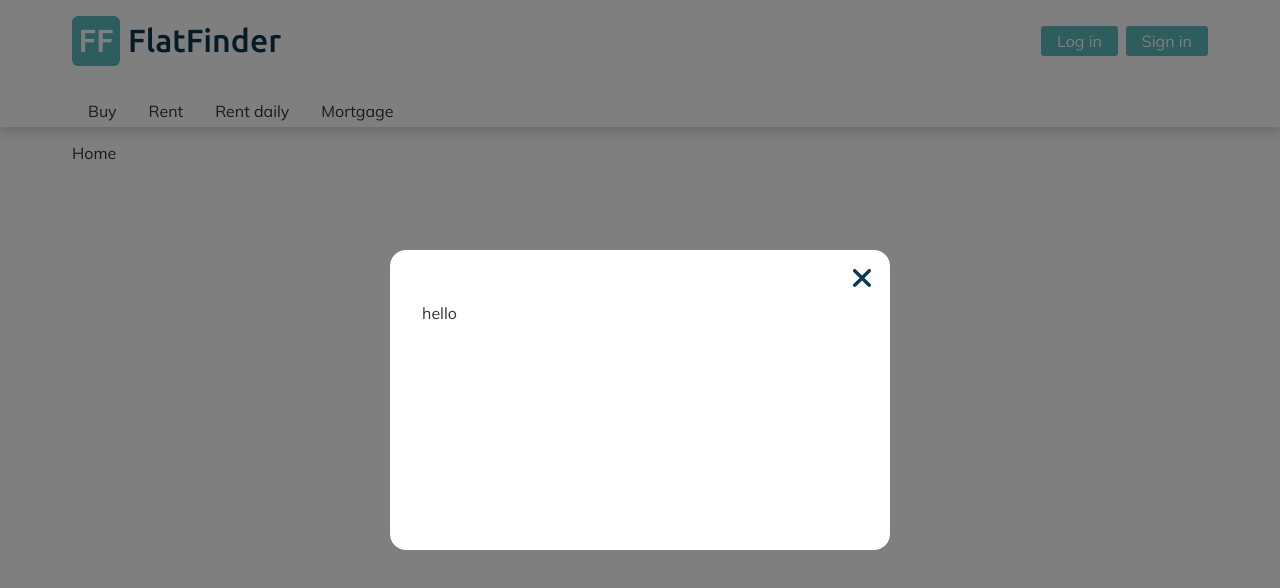
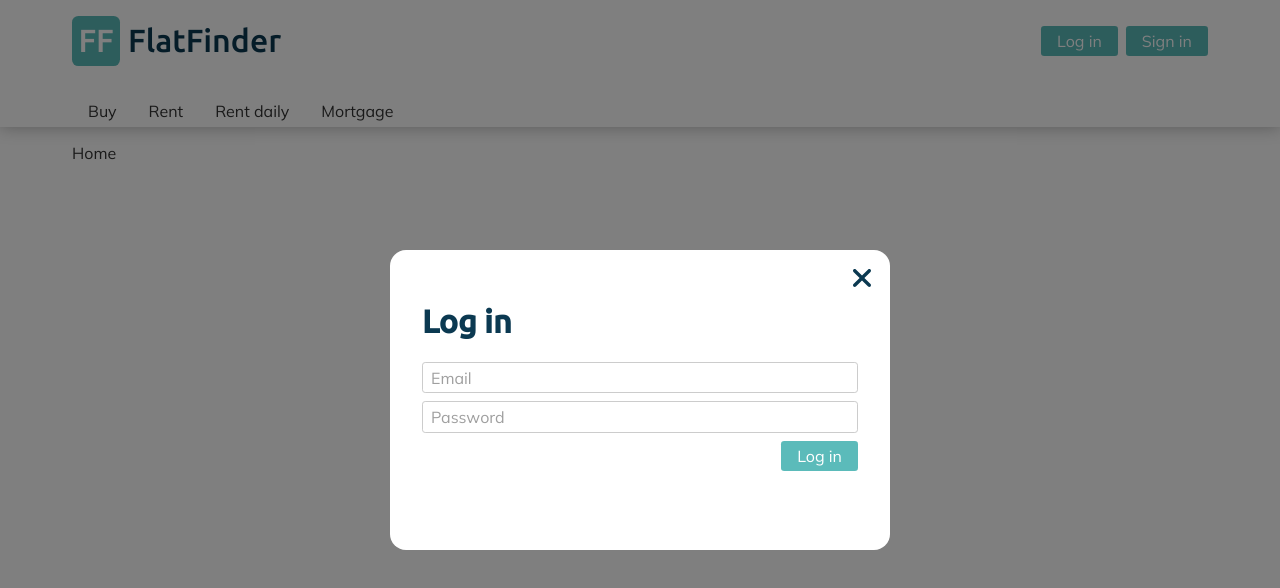
Before and after one commit to AnushervonKhidirov/flat-finder-front, a Next.js app: page / in a window 1280 px wide. Both pictures are taken after a click on the button "Log in". Shown: the top 588 px of the page. Built offline with nearby package versions, Linux system fonts and the light colour scheme.

Commit message:
input and form components added

```diff
--- /dev/null
+++ b/src/components/common/form/form.module.css
@@ -0,0 +1,9 @@
+.form {
+    display: grid;
+    gap: 0.5em;
+    align-content: center;
+}
+
+.form button {
+    justify-self: self-end;
+}
--- /dev/null
+++ b/src/components/common/form/form.tsx
@@ -0,0 +1,39 @@
+import type { FC, FormEvent } from 'react'
+import type { IFormInputs, IConvertedFormData } from '@utils/types/form'
+
+import { useRef } from 'react'
+
+import Input from '../input/input'
+import Button from '../button/Button'
+
+import styles from './form.module.css'
+
+const Form: FC<IFormInputs> = ({ inputs, submitText }) => {
+    const formElem = useRef<HTMLFormElement | null>(null)
+
+    function submitForm(e: FormEvent<HTMLFormElement>) {
+        e.preventDefault()
+
+        if (!formElem.current) return
+
+        const formData = new FormData(formElem.current)
+        const dataToSubmit: IConvertedFormData = {}
+
+        for (const input of formData.entries()) {
+            dataToSubmit[input[0]] = input[1]
+        }
+
+        console.log(dataToSubmit)
+    }
+
+    return (
+        <form className={styles.form} ref={formElem} onSubmit={e => submitForm(e)}>
+            {inputs.map(input => (
+                <Input name={input.name} type={input.type} placeholder={input.placeholder} key={input.name} />
+            ))}
+            <Button type='submit'>{submitText}</Button>
+        </form>
+    )
+}
+
+export default Form
--- /dev/null
+++ b/src/components/common/input/input.module.css
@@ -0,0 +1,21 @@
+.input {
+    width: 100%;
+    color: var(--darkGrey);
+    font-size: 1em;
+    font-family: inherit;
+    border: 0.1em solid #ccc;
+    border-radius: 0.2em;
+    outline: none;
+    padding: 0.3em 0.5em;
+    box-sizing: border-box;
+    transition: border 0.3s;
+    resize: none;
+}
+
+.input::placeholder {
+    color: var(--lightGrey);
+}
+
+.input:focus {
+    border-color: var(--primary);
+}
--- /dev/null
+++ b/src/components/common/input/input.tsx
@@ -0,0 +1,28 @@
+import type { FC, ChangeEvent } from 'react'
+import type { IInput } from '@utils/types/form'
+
+import { useState } from 'react'
+
+import styles from './input.module.css'
+
+const Input: FC<IInput> = ({ name, type = 'text', placeholder, required }) => {
+    const [value, setValue] = useState('')
+
+    function inputHandler(e: ChangeEvent<HTMLInputElement>) {
+        setValue(e.target.value)
+    }
+
+    return (
+        <input
+            className={styles.input}
+            value={value}
+            name={name}
+            type={type}
+            placeholder={placeholder}
+            required={required}
+            onChange={e => inputHandler(e)}
+        />
+    )
+}
+
+export default Input
--- /dev/null
+++ b/src/components/header/header-acion-buttons/constant.ts
@@ -0,0 +1,50 @@
+import { IInput } from '@utils/types/form'
+
+export const inputsLogInData: IInput[] = [
+    {
+        name: 'email',
+        type: 'email',
+        placeholder: 'Email',
+        required: true,
+    },
+    {
+        name: 'password',
+        type: 'password',
+        placeholder: 'Password',
+        required: true,
+    },
+]
+
+export const inputsSignInData: IInput[] = [
+    {
+        name: 'first_name',
+        placeholder: 'First name',
+        required: true,
+    },
+    {
+        name: 'last_name',
+        placeholder: 'Last name',
+    },
+    {
+        name: 'email',
+        type: 'email',
+        placeholder: 'Email',
+    },
+    {
+        name: 'phone',
+        type: 'tel',
+        placeholder: 'Phone number',
+    },
+    {
+        name: 'password',
+        type: 'password',
+        placeholder: 'Password',
+        required: true,
+    },
+    {
+        name: 'repeat_password',
+        type: 'password',
+        placeholder: 'Repeat your password',
+        required: true,
+    },
+]
--- a/src/components/header/header-acion-buttons/header-action-buttons.tsx
+++ b/src/components/header/header-acion-buttons/header-action-buttons.tsx
@@ -1,24 +1,44 @@
 'use client'
-import { useState, type FC } from 'react'
+import type { FC } from 'react'
+import type { IInput } from '@utils/types/form'
+
+import { useState } from 'react'
 
 import Button from '@commonComponents/button/Button'
 import Popup from '@components/common/popup/popup'
+import Form from '@components/common/form/form'
+
+import { inputsLogInData, inputsSignInData } from './constant'
 
 import styles from './header-action-buttons.module.css'
 
 const HeaderActionButtons: FC = () => {
     const [popupOpened, setPopupOpened] = useState<boolean>(false)
+    const [formInputs, setFormInputs] = useState<IInput[]>([])
+    const [formTitle, setFormTitle] = useState<string | null>(null)
 
     function closePopup() {
         setPopupOpened(false)
+        setFormTitle(null)
+    }
+
+    function openPopup(title: 'Log in' | 'Sign in') {
+        title === 'Log in' ? setFormInputs(inputsLogInData) : setFormInputs(inputsSignInData)
+
+        setPopupOpened(true)
+        setFormTitle(title)
     }
 
     return (
         <div className={styles.action_buttons}>
-            <Button onClick={() => setPopupOpened(true)}>Log in</Button>
-            <Button onClick={() => setPopupOpened(true)}>Sign in</Button>
+            <Button onClick={() => openPopup('Log in')}>Log in</Button>
+            <Button onClick={() => openPopup('Sign in')}>Sign in</Button>
 
-            {popupOpened && <Popup closePopup={closePopup}>hello</Popup>}
+            {popupOpened && formTitle && (
+                <Popup closePopup={closePopup} title={formTitle}>
+                    <Form inputs={formInputs} submitText={formTitle} />
+                </Popup>
+            )}
         </div>
     )
 }
--- /dev/null
+++ b/src/utils/types/form.ts
@@ -0,0 +1,15 @@
+export interface IFormInputs {
+    inputs: IInput[]
+    submitText: string
+}
+
+export interface IInput {
+    name: string
+    type?: 'text' | 'email' | 'password' | 'number' | 'radio' | 'search' | 'tel'
+    placeholder?: string
+    required?: boolean
+}
+
+export interface IConvertedFormData {
+    [key: string]: FormDataEntryValue
+}
```
Also changed, not shown: package.json (+4 -3 lines), src/api/authentification.ts (added), src/api/authorisation.ts (added), src/api/offers.ts (added), 1 other file (tests, documents, lock files or other folders).
